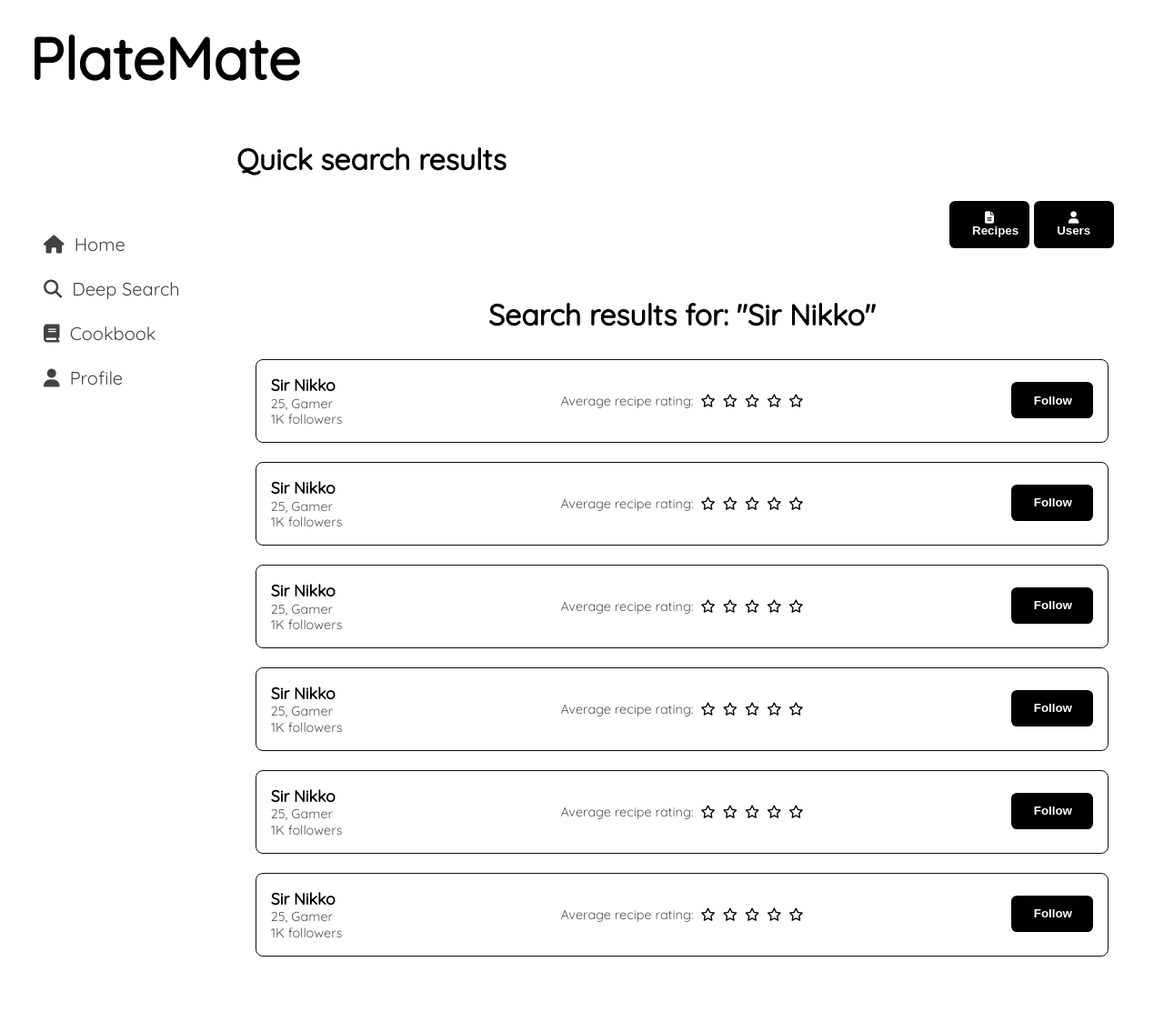
After one commit to iskwipi/126-final-project, a PHP site: page /usersearch.html in a window 1280 px wide. The commit adds this page. Shown: the whole page at 91% size. Run offline with PHP 8.4, Linux system fonts and the light colour scheme; some libraries are stand-ins or nearby versions.

Commit message:
added recipe search and user search

```diff
--- a/style.css
+++ b/style.css
@@ -101,7 +101,7 @@ h2, h3, h4 {
     color:black
 }
 
-.feed, .deepsearch-feed, .post-container {
+.feed, .deepsearch-feed, .post-container, .search-user-feed, .search-recipe-feed  {
     margin-top: 6rem ;
     margin-left: 220px;
     padding: 2rem;
@@ -160,8 +159,7 @@ hr {
     margin-bottom: 2rem;
 }
 
-
-.deep-search-button, .post-recipe-button {
+.deep-search-button, .post-recipe-button, .recipe-button, .user-button, .follow-button {
     background-color: #000000;
     color: white;
     border: none;
@@ -658,3 +651,82 @@ textarea {
     gap: 2rem;
     padding: 0rem 2rem 1rem 2rem;
 }
+
+/* searchresults.html */
+
+.search-feed-content {
+    display: grid;
+    gap: 1.3rem;
+    padding: 1.3rem;
+}
+
+.category-section {
+    margin-left: 80%;
+}
+
+.category-section a, .user-details a{
+    text-decoration: none;
+    color: black;
+}
+
+.recipe-button, .user-button {
+    width: 45%;
+}
+
+.follow-button {
+    margin-top: 0.5rem;
+    width: 10%;
+    height: 2.5rem;
+}
+
+.profile-container {
+    border: 1px solid #0d0c0c;
+    padding: 1rem;
+    border-radius: 0.5rem;
+    display: flex;
+    justify-content: space-between;
+    position: relative;
+}
+
+.user-details {
+    display: flex;
+    flex-direction: column;
+    gap: 0.1rem;
+    width: 100%;
+}
+
+.user-details a {
+    font-weight: bold;
+    font-size: 1.1rem;
+}
+
+.user-info p {
+    margin: 0;
+    font-size: 0.9rem;
+    color: #555;
+    line-height: 1.2;
+}
+
+.user-avg-rating {
+    display: flex;
+    align-items: center;
+    gap: 0.5rem;
+    position: absolute;
+    top: 50%;
+    left: 50%;
+    transform: translate(-50%, -50%);
+    white-space: nowrap;
+}
+
+.user-avg-rating p {
+    margin: 0;
+    font-size: 0.9rem;
+    color: #555;
+}
+
+.user-avg-rating i {
+    color: #000000;
+    font-size: 0.9rem;
+}
+
+/* recipe search */
--- /dev/null
+++ b/usersearch.html
@@ -0,0 +1,152 @@
+<html lang="en">
+    <head>
+        <meta charset="UTF-8">
+        <title> Platemate Deep Search </title>
+        <link href='https://fonts.googleapis.com/css?family=Quicksand' rel='stylesheet'>
+        <link rel="stylesheet" href="style.css">
+        <script src="https://kit.fontawesome.com/dbc4f87d4f.js" crossorigin="anonymous"></script>
+    </head>
+    <body>
+        <div class="title-bar">
+            <h1>PlateMate</h1>
+        </div>
+
+        <div class="left-panel">
+            <a href="homepage.html"><i class="fa-solid fa-house"></i> Home</a>
+            <a href="deepsearch.html"><i class="fa-solid fa-magnifying-glass"></i>  Deep Search</a>
+            <a href="cookbook.html"><i class="fa-solid fa-book"></i>  Cookbook</a>
+            <a href="profile.html"><i class="fa-solid fa-user"></i>  Profile</a>
+        </div>
+
+        <div class="search-user-feed">
+            <div class="search-feed-header">
+                <h2>Quick search results</h2>
+                <div class="category-section">
+                    <a href="recipesearch.html">
+                        <button type="button" class="recipe-button">
+                            <i class="fa-solid fa-file-lines"></i>
+                            Recipes
+                        </button>
+                    </a>
+                    <a href="usersearch.html">
+                        <button type="button" class="user-button">
+                            <i class="fa-solid fa-user"></i>
+                            Users
+                        </button>
+                    </a>
+                </div>
+            </div>
+            <div class="search-feed-content">
+                <h3>Search results for: "Sir Nikko"</h3>
+                <div class="profile-container">
+                    <div class="user-details">
+                        <a href="profile.html"><strong>Sir Nikko</strong></a>
+                        <div class="user-info">
+                            <p>25, Gamer</p>
+                            <p>1K followers</p>
+                        </div>
+                        <div class="user-avg-rating">
+                            <p>Average recipe rating:</p>
+                            <i class="fa-regular fa-star"></i>
+                            <i class="fa-regular fa-star"></i>
+                            <i class="fa-regular fa-star"></i>
+                            <i class="fa-regular fa-star"></i>
+                            <i class="fa-regular fa-star"></i>
+                        </div>
+                    </div>
+                    <button type="button" class="follow-button">Follow</button>
+                </div>
+                <div class="profile-container">
+                    <div class="user-details">
+                        <a href="profile.html"><strong>Sir Nikko</strong></a>
+                        <div class="user-info">
+                            <p>25, Gamer</p>
+                            <p>1K followers</p>
+                        </div>
+                        <div class="user-avg-rating">
+                            <p>Average recipe rating:</p>
+                            <i class="fa-regular fa-star"></i>
+                            <i class="fa-regular fa-star"></i>
+                            <i class="fa-regular fa-star"></i>
+                            <i class="fa-regular fa-star"></i>
+                            <i class="fa-regular fa-star"></i>
+                        </div>
+                    </div>
+                    <button type="button" class="follow-button">Follow</button>
+                </div>
+                <div class="profile-container">
+                    <div class="user-details">
+                        <a href="profile.html"><strong>Sir Nikko</strong></a>
+                        <div class="user-info">
+                            <p>25, Gamer</p>
+                            <p>1K followers</p>
+                        </div>
+                        <div class="user-avg-rating">
+                            <p>Average recipe rating:</p>
+                            <i class="fa-regular fa-star"></i>
+                            <i class="fa-regular fa-star"></i>
+                            <i class="fa-regular fa-star"></i>
+                            <i class="fa-regular fa-star"></i>
+                            <i class="fa-regular fa-star"></i>
+                        </div>
+                    </div>
+                    <button type="button" class="follow-button">Follow</button>
+                </div>
+                <div class="profile-container">
+                    <div class="user-details">
+                        <a href="profile.html"><strong>Sir Nikko</strong></a>
+                        <div class="user-info">
+                            <p>25, Gamer</p>
+                            <p>1K followers</p>
+                        </div>
+                        <div class="user-avg-rating">
+                            <p>Average recipe rating:</p>
+                            <i class="fa-regular fa-star"></i>
+                            <i class="fa-regular fa-star"></i>
+                            <i class="fa-regular fa-star"></i>
+                            <i class="fa-regular fa-star"></i>
+                            <i class="fa-regular fa-star"></i>
+                        </div>
+                    </div>
+                    <button type="button" class="follow-button">Follow</button>
+                </div>
+                <div class="profile-container">
+                    <div class="user-details">
+                        <a href="profile.html"><strong>Sir Nikko</strong></a>
+                        <div class="user-info">
+                            <p>25, Gamer</p>
+                            <p>1K followers</p>
+                        </div>
+                        <div class="user-avg-rating">
+                            <p>Average recipe rating:</p>
+                            <i class="fa-regular fa-star"></i>
+                            <i class="fa-regular fa-star"></i>
+                            <i class="fa-regular fa-star"></i>
+                            <i class="fa-regular fa-star"></i>
+                            <i class="fa-regular fa-star"></i>
+                        </div>
+                    </div>
+                    <button type="button" class="follow-button">Follow</button>
+                </div>
+                <div class="profile-container">
+                    <div class="user-details">
+                        <a href="profile.html"><strong>Sir Nikko</strong></a>
+                        <div class="user-info">
+                            <p>25, Gamer</p>
+                            <p>1K followers</p>
+                        </div>
+                        <div class="user-avg-rating">
+                            <p>Average recipe rating:</p>
+                            <i class="fa-regular fa-star"></i>
+                            <i class="fa-regular fa-star"></i>
+                            <i class="fa-regular fa-star"></i>
+                            <i class="fa-regular fa-star"></i>
+                            <i class="fa-regular fa-star"></i>
+                        </div>
+                    </div>
+                    <button type="button" class="follow-button">Follow</button>
+                </div>
+            </div>
+        </div>
+    </body>
+</html>
```
Also changed, not shown: other parts of style.css (+11 -17 lines), recipesearch.html (added, +82 -0 lines).
